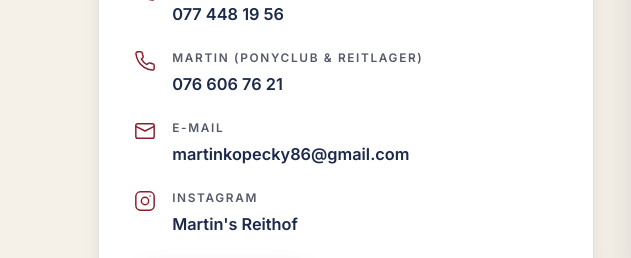
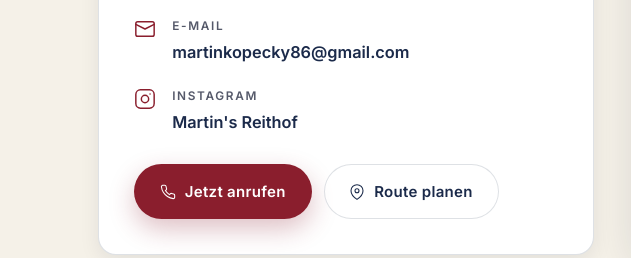
Before and after one commit to jzzh/martins-reithof, an Astro site: page / in a window 1280 px wide. Shown: the part 5523-5781 px from the top of the page, 0-631 px from the left. Built offline with nearby package versions, Linux system fonts and the light colour scheme; Astro itself is replaced by a stand-in of ours; a web font is replaced by a local one.

Commit message:
Remove Martin's direct phone number from contact and Ponyclub offer

```diff
--- a/src/data/site.ts
+++ b/src/data/site.ts
@@ -11,7 +11,6 @@ export const site = {
     country: "Schweiz",
   },
   phoneStable: { label: "077 448 19 56", href: "tel:+41774481956", display: "077 448 19 56" },
-  phoneMartin: { label: "076 606 76 21", href: "tel:+41766067621" },
   email: { label: "martinkopecky86@gmail.com", href: "mailto:martinkopecky86@gmail.com" },
   instagram: { label: "Martin's Reithof", href: "https://www.instagram.com/martinsreithof/" },
 };
@@ -68,9 +67,8 @@ export const offers: Offer[] = [
     details: [
       "CHF 60.00 inkl. Zvieri",
       "Mitnehmen: Reithelm oder Velohelm, festes Schuhwerk, Trinkflasche",
-      "Anmeldung bei Martin: 076 606 76 21",
     ],
-    cta: { label: "Jetzt anmelden", href: "tel:+41766067621" },
+    cta: { label: "Jetzt anmelden", href: "tel:+41774481956" },
     featured: true,
   },
   {
--- a/src/pages/index.astro
+++ b/src/pages/index.astro
@@ -317,13 +317,6 @@ const serviceOffers = offers.filter(
               </div>
             </li>
             <li>
-              <Icon name="phone" size={22} />
-              <div>
-                <strong>Martin (Ponyclub & Reitlager)</strong>
-                <a href={site.phoneMartin.href}>{site.phoneMartin.label}</a>
-              </div>
-            </li>
-            <li>
               <Icon name="mail" size={22} />
               <div>
                 <strong>E-Mail</strong>
```
